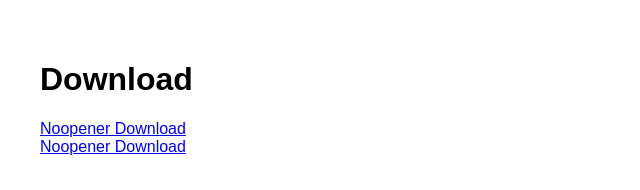
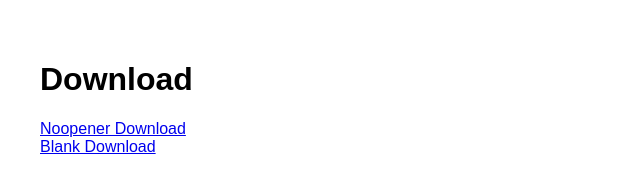
Before and after one commit to ArunGovil/ahref, a plain HTML site: page index.html in a window 1280 px wide. Shown: the full height of the page, 0-640 px from the left. Drawn offline with Linux system fonts and the light colour scheme.

Commit message:
Update label

```diff
--- a/index.html
+++ b/index.html
@@ -20,7 +20,7 @@
       href="https://www.apple.com/legal/zip/2022-Supplemental-Data-File.zip"
       rel="noopener noreferrer"
       target="_blank"
-      >Noopener Download</a
+      >Blank Download</a
     >
   </body>
 </html>
```
